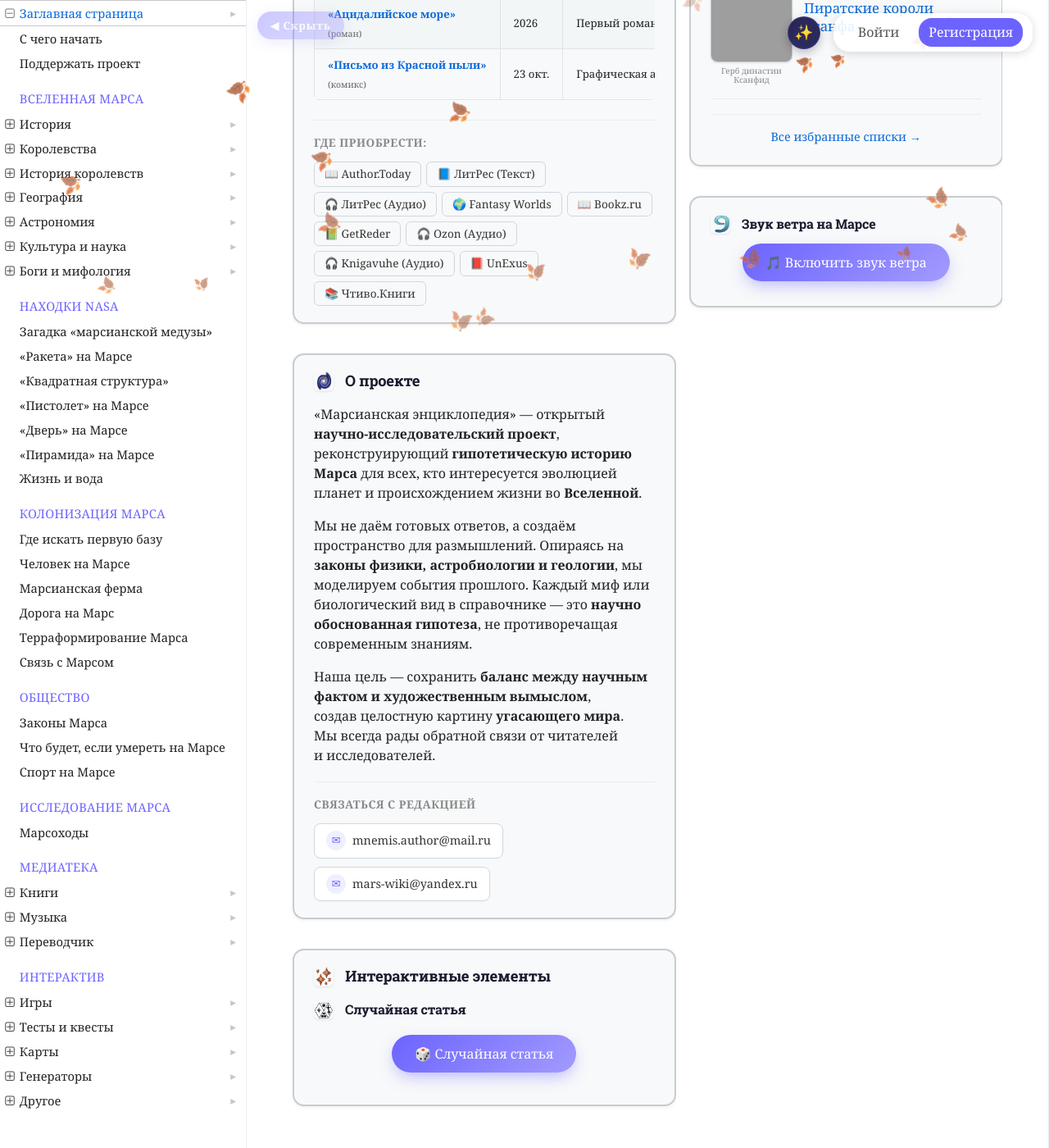
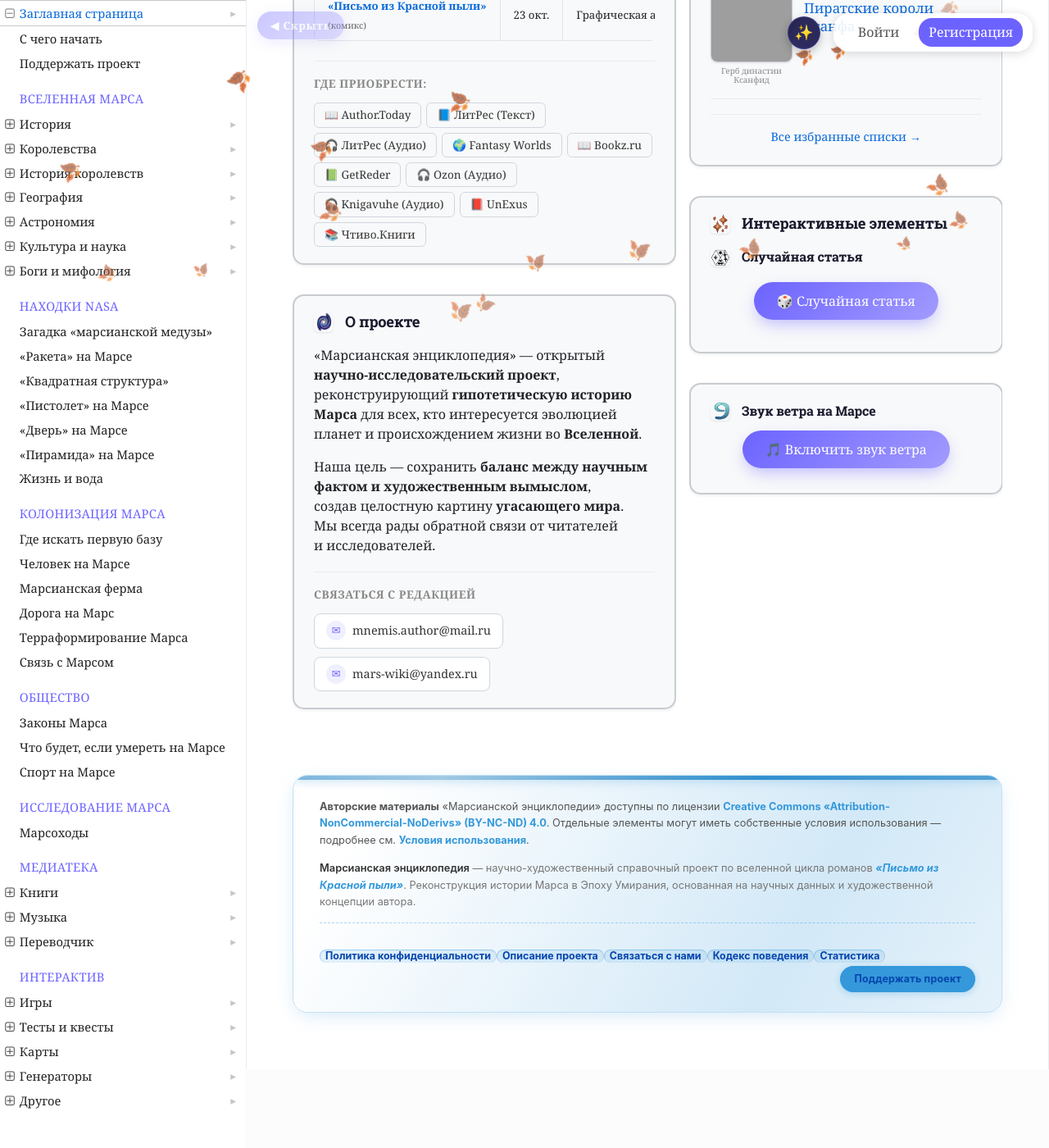
Before and after one commit to ivanhohlov14-bit/mars-encyclopedia, an MkDocs documentation site: the page built from docs/index.md, in a window 1280 px wide and 1400 px high, scrolled down 2685 px. Shown: the whole window at 82% size. Built offline with MkDocs 1.6.1, drawn with Linux system fonts in a browser that asks for light colours; nearby versions of some CDN libraries; a script that is not in the unit is left out; some of the changed text lies outside the part shown; grey boxes are pictures that could not be loaded.

Commit message:
Update index.md

```diff
--- a/docs/index.md
+++ b/docs/index.md
@@ -238,7 +238,7 @@ comments: false
   <div class="vip-card vip-lazy">
     <h3><img src="assets/images/stickers/sticker-tablet.png" class="vip-sticker" alt="" loading="lazy" decoding="async" width="24" height="24"> Избранная статья</h3>
     <h4>Хевсур — последний хранитель глины</h4>
-    <p><strong><a href="https://mars-wiki.ru/people/hevsur/">Хевсур</a></strong> (2685 – ок. 2745 гг. Э.О.) — марсианский историк, писец и хранитель архива Академии Окхасена. Центральный персонаж эпопеи «Письмо из Красной пыли», посвятивший свою жизнь сбору, систематизации и сохранению знаний о гибнущем Марсе. Его главное наследие — «глиняная библиотека» — собрание тысяч табличек, которые пережили гибель планеты и легли в основу марсианской энциклопедии. В отличие от <a href="https://mars-wiki.ru/people/talin/">Талина</a>, который улетел к Земле, Хевсур выбрал остаться на Марсе, чтобы записать его последние дни. Он никогда не расставался со своим стилосом — простым деревянным инструментом, который стал символом его преданности памяти.</p>
+    <p><strong><a href="https://mars-wiki.ru/people/hevsur/">Хевсур</a></strong> (2685 – ок. 2745 гг. Э.О.) — марсианский историк, писец и хранитель архива Академии Окхасена. Центральный персонаж эпопеи «Письмо из Красной пыли», посвятивший свою жизнь сбору, систематизации и сохранению знаний о гибнущем Марсе. Его главное наследие — «глиняная библиотека» — собрание тысяч табличек, которые пережили гибель планеты и легли в основу марсианской энциклопедии. В отличие от <a href="https://mars-wiki.ru/people/talin/">Талина</a>, который улетел к Земле, Хевсур выбрал остаться на Марсе, чтобы записать его последние дни.</p>
     <p><a href="https://mars-wiki.ru/people/hevsur/">Читать полную статью о Хевсуре →</a></p>
   </div>
 
@@ -321,8 +321,6 @@ comments: false
 
     <p>«Марсианская энциклопедия» — открытый <strong>научно-исследовательский проект</strong>, реконструирующий <strong>гипотетическую историю Марса</strong> для всех, кто интересуется эволюцией планет и происхождением жизни во <strong>Вселенной</strong>.</p>
 
-    <p>Мы не даём готовых ответов, а создаём пространство для размышлений. Опираясь на <strong>законы физики, астробиологии и геологии</strong>, мы моделируем события прошлого. Каждый миф или биологический вид в справочнике — это <strong>научно обоснованная гипотеза</strong>, не противоречащая современным знаниям.</p>
-
     <p>Наша цель — сохранить <strong>баланс между научным фактом и художественным вымыслом</strong>, создав целостную картину <strong>угасающего мира</strong>. Мы всегда рады обратной связи от читателей и исследователей.</p>
 
     <div style="margin-top: 20px; padding-top: 15px; border-top: 1px solid #eaecf0;">
@@ -356,15 +354,6 @@ comments: false
           <span class="vip-contact-icon">✉</span> mars-wiki@yandex.ru
         </a>
       </div>
-    </div>
-  </div>
-
-  <!-- ИНТЕРАКТИВНЫЕ ЭЛЕМЕНТЫ (В САМОМ НИЗУ ЛЕВОЙ КОЛОНКИ) -->
-  <div class="vip-card vip-lazy">
-    <h3><img src="assets/images/stickers/sticker-stars.png" class="vip-sticker" alt="" loading="lazy" decoding="async" width="24" height="24"> Интерактивные элементы</h3>
-    <h4><img src="assets/images/stickers/sticker-cube.png" class="vip-sticker" alt="" loading="lazy" decoding="async" width="24" height="24"> Случайная статья</h4>
-    <div style="text-align: center; margin: 1.2rem 0;">
-      <button id="randomArticleBtn" class="vip-btn">🎲 Случайная статья</button>
     </div>
   </div>
 
@@ -458,6 +447,14 @@ comments: false
     </div>
     <div style="text-align:center;margin-top:14px;padding-top:12px;border-top:1px solid #eaecf0;">
       <a href="lists/" style="font-size:.9rem;">Все избранные списки →</a>
+    </div>
+  </div>
+
+  <div class="vip-card vip-lazy">
+    <h3><img src="assets/images/stickers/sticker-stars.png" class="vip-sticker" alt="" loading="lazy" decoding="async" width="24" height="24"> Интерактивные элементы</h3>
+    <h4><img src="assets/images/stickers/sticker-cube.png" class="vip-sticker" alt="" loading="lazy" decoding="async" width="24" height="24"> Случайная статья</h4>
+    <div style="text-align: center; margin: 1.2rem 0;">
+      <button id="randomArticleBtn" class="vip-btn">🎲 Случайная статья</button>
     </div>
   </div>
 
```
